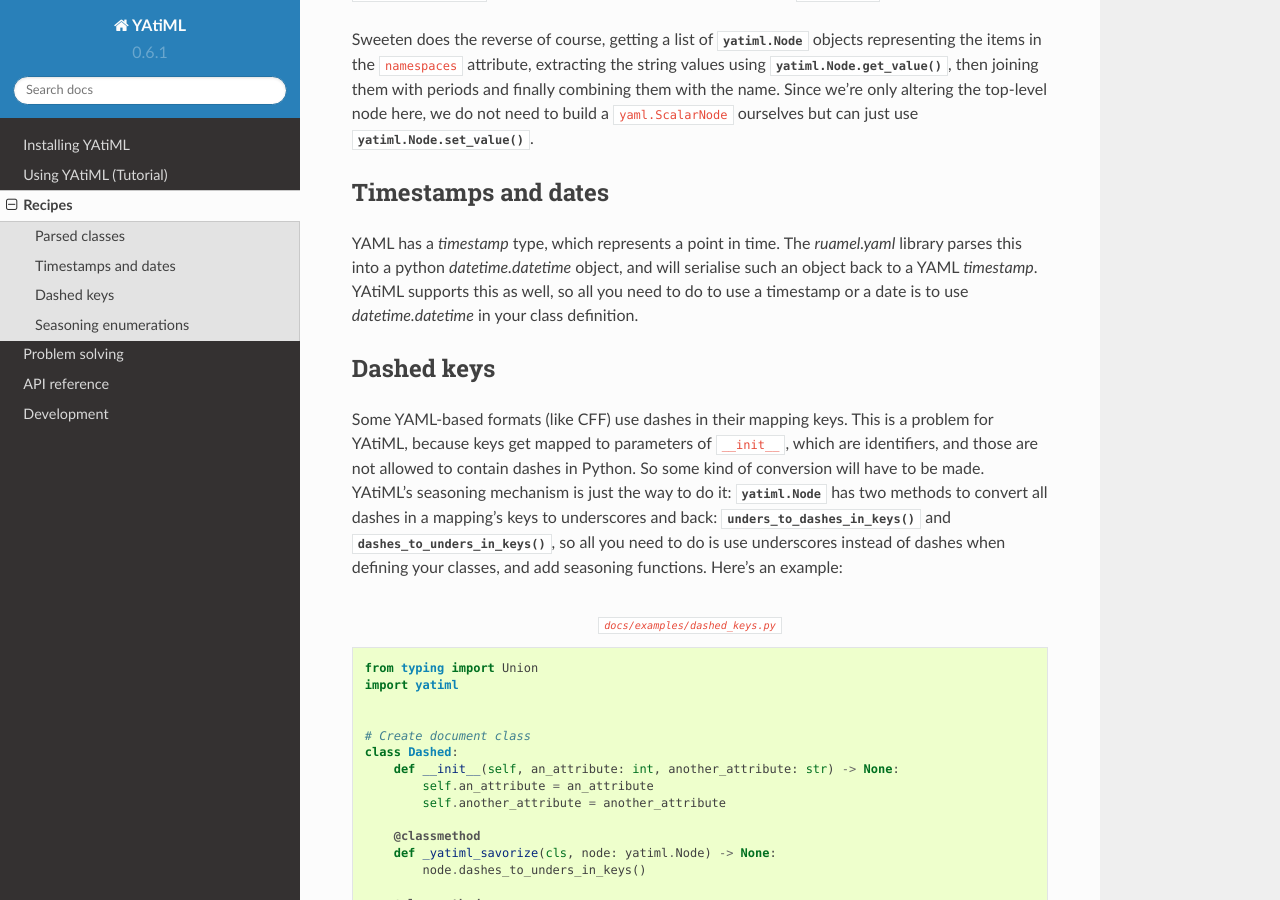
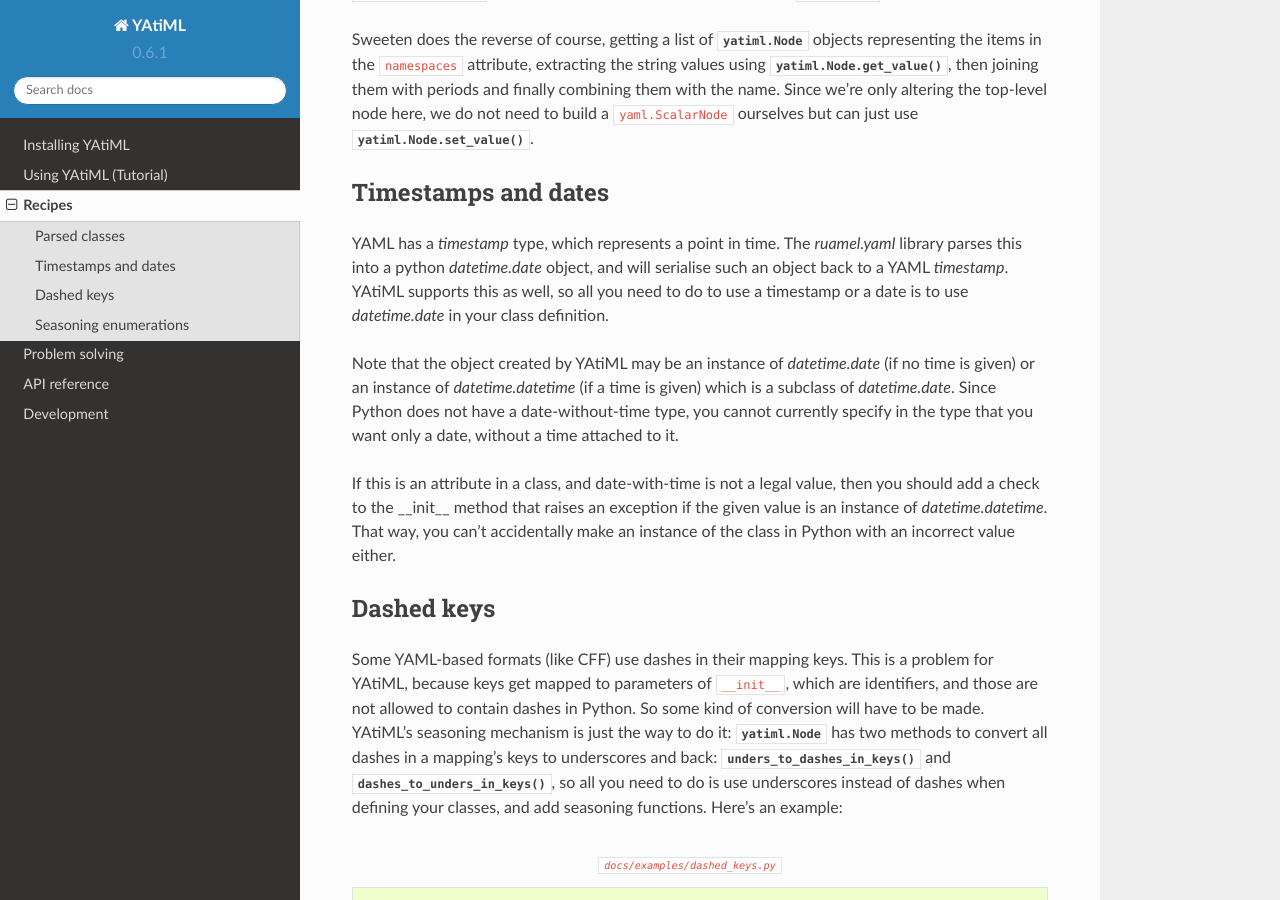
Before and after one commit to yatiml/yatiml, a Sphinx documentation site: the page built from docs/recipes.rst, in a window 1280 px wide and 900 px high, scrolled down 1708 px. Built offline with Sphinx 7.4.7 and the Read the Docs theme 2.0.0, drawn with Linux system fonts in a browser that asks for light colours; pages that are not in the unit, such as notebooks, are missing from menus.

Commit message:
Use datetime.date instead of datetime.datetime (#31)

```diff
--- a/docs/recipes.rst
+++ b/docs/recipes.rst
@@ -43,10 +43,22 @@ Timestamps and dates
 --------------------
 
 YAML has a `timestamp` type, which represents a point in time. The
-`ruamel.yaml` library parses this into a python `datetime.datetime` object, and
+`ruamel.yaml` library parses this into a python `datetime.date` object, and
 will serialise such an object back to a YAML `timestamp`. YAtiML supports this
 as well, so all you need to do to use a timestamp or a date is to use
-`datetime.datetime` in your class definition.
+`datetime.date` in your class definition.
+
+Note that the object created by YAtiML may be an instance of `datetime.date` (if
+no time is given) or an instance of `datetime.datetime` (if a time is given)
+which is a subclass of `datetime.date`. Since Python does not have a
+date-without-time type, you cannot currently specify in the type that you want
+only a date, without a time attached to it.
+
+If this is an attribute in a class, and date-with-time is not a legal value,
+then you should add a check to the __init__ method that raises an exception if
+the given value is an instance of `datetime.datetime`. That way, you can't
+accidentally make an instance of the class in Python with an incorrect value
+either.
 
 
 Dashed keys
--- a/docs/tutorial.rst
+++ b/docs/tutorial.rst
@@ -69,7 +69,7 @@ find plenty of examples in this tutorial.
 For reference, YAtiML supports these built-in and standard types: ``str``,
 ``int``, ``float``, ``bool``, ``typing.Dict``, ``typing.List``,
 ``typing.Mapping``, ``typing.Sequence``, ``typing.Union``,
-``datetime.datetime`` and ``pathlib.Path``.
+``datetime.date`` and ``pathlib.Path``.
 
 .. code-block:: python
 
```
Also changed, not shown: 3 other files.
